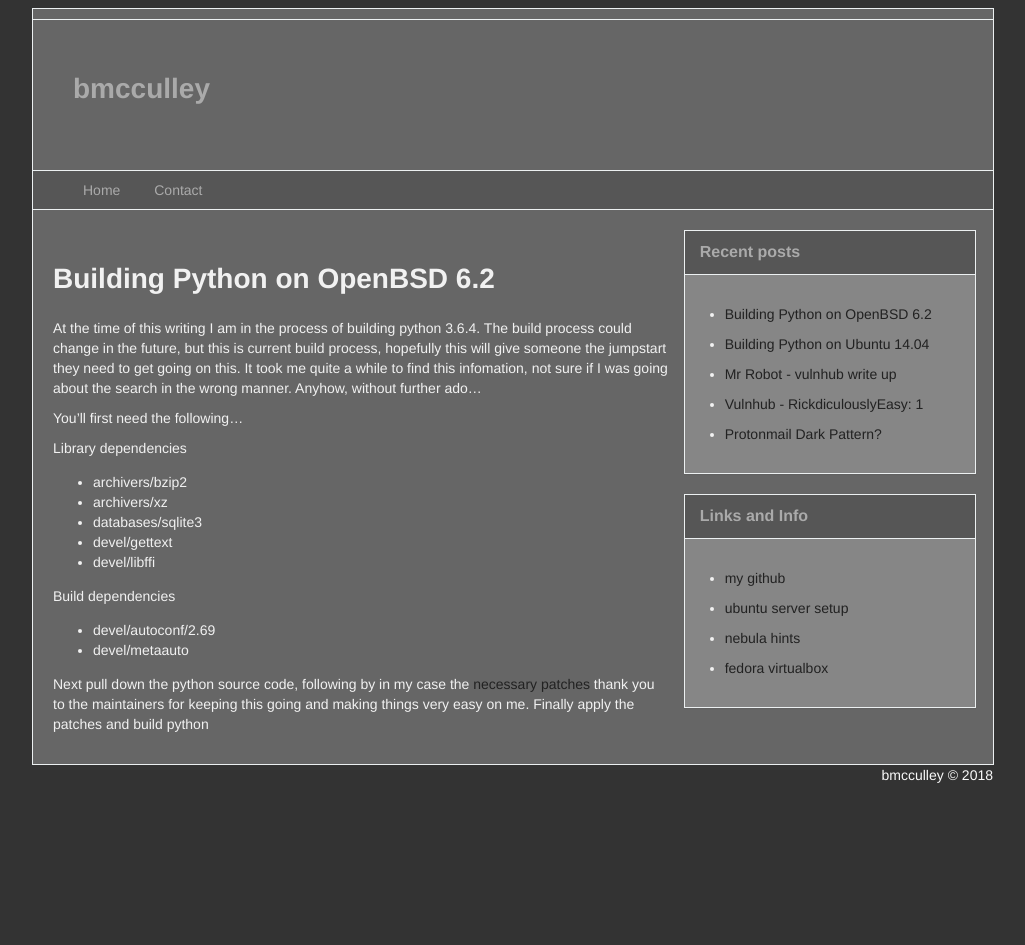
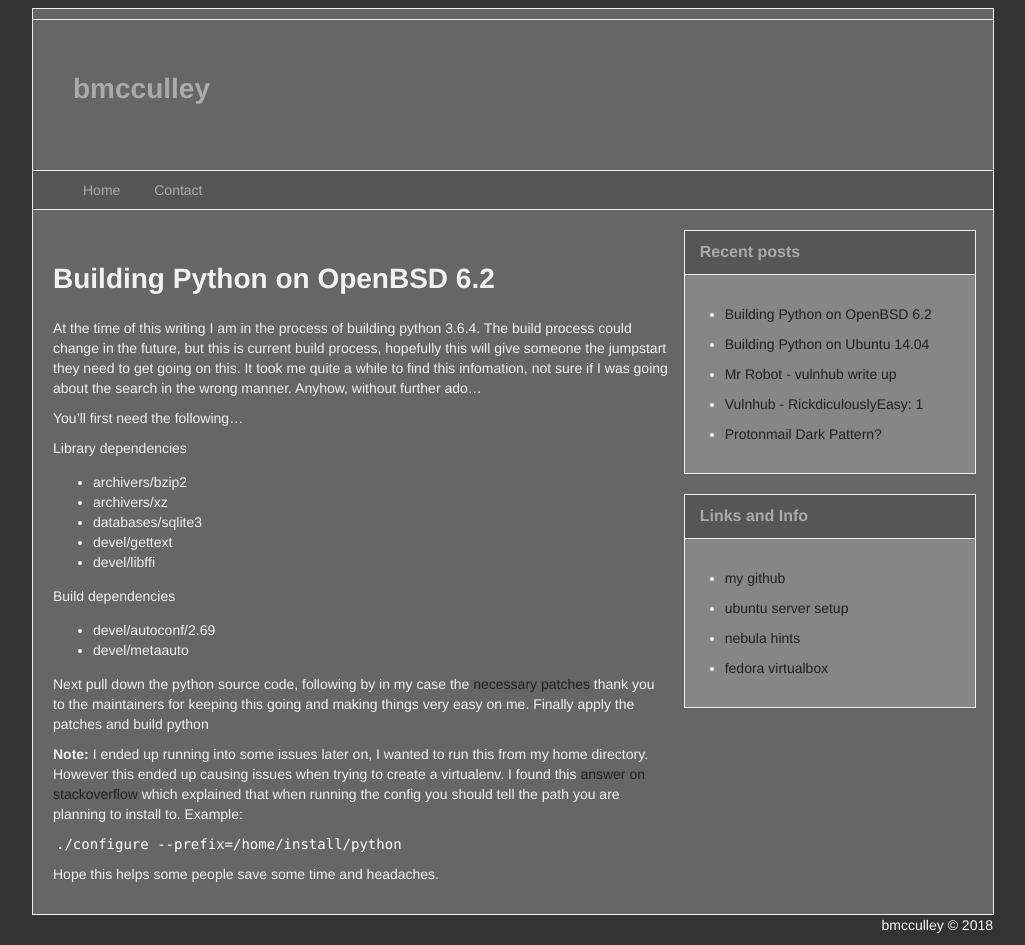
Before and after one commit to 6f0/6f0.github.io, a Jekyll site: the page built from _posts/2018-02-25-openbsd-python-build.md, in a window 1280 px wide. Shown: the whole page, without its empty margins (127-1152 px from the left). Built offline with Jekyll 4.4.1, drawn with Linux system fonts in a browser that asks for light colours; comment, search, counter and statistics services are not loaded; before the commit the page ends 900 px from its top, so only the background shows below that.

Commit message:
adding install path note

```diff
--- a/_posts/2018-02-25-openbsd-python-build.md
+++ b/_posts/2018-02-25-openbsd-python-build.md
@@ -31,3 +31,13 @@ Next pull down the python source code, following by in my case the [necessary
 patches](https://cvsweb.openbsd.org/cgi-bin/cvsweb/ports/lang/python/3.6/) thank
 you to the maintainers for keeping this going and making things very easy on me.
 Finally apply the patches and build python
+
+**Note:** I ended up running into some issues later on, I wanted to run this from
+my home directory. However this ended up causing issues when trying to create a
+virtualenv. I found this [answer on stackoverflow](https://stackoverflow.com/a/5001555)
+which explained that when running the config you should tell the path you are planning
+to install to. Example:
+
+`./configure --prefix=/home/install/python`
+
+Hope this helps some people save some time and headaches.
```
